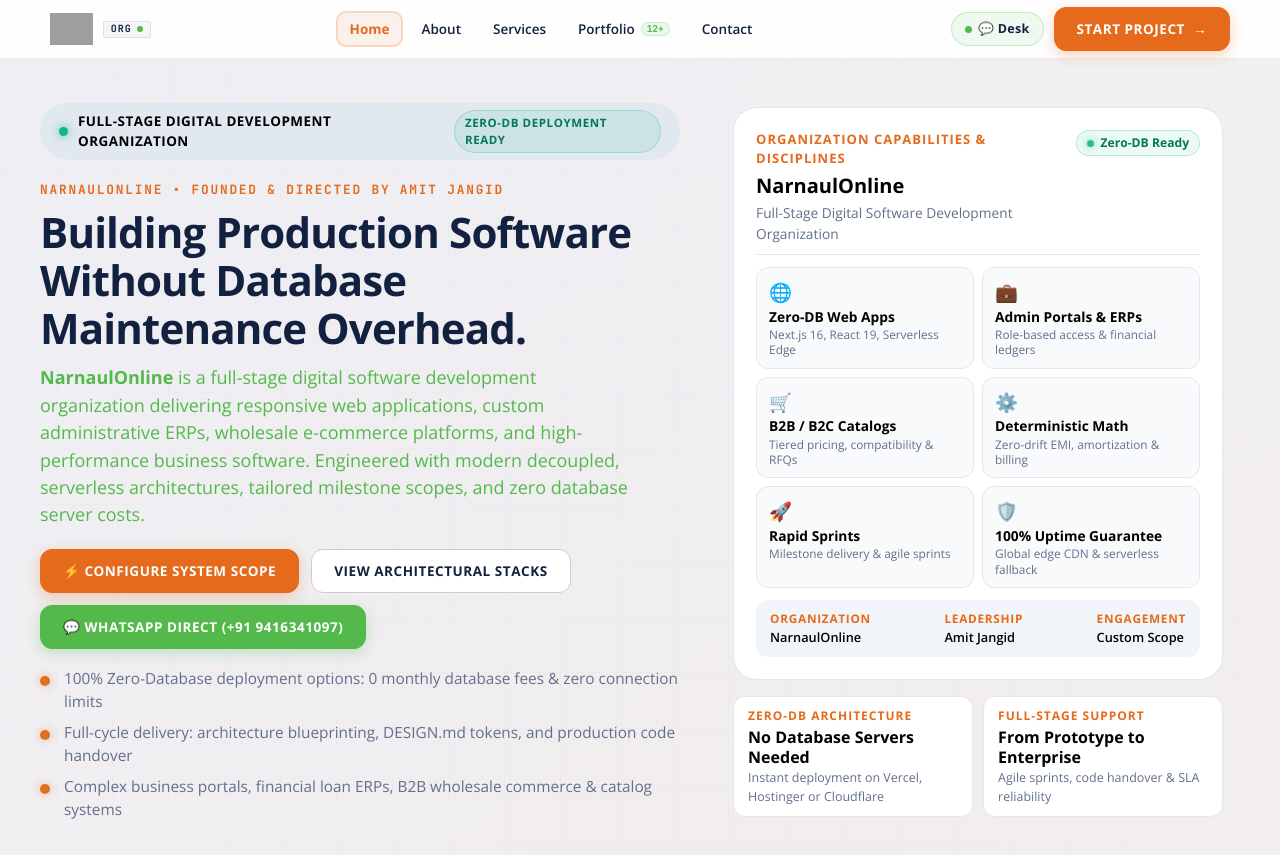
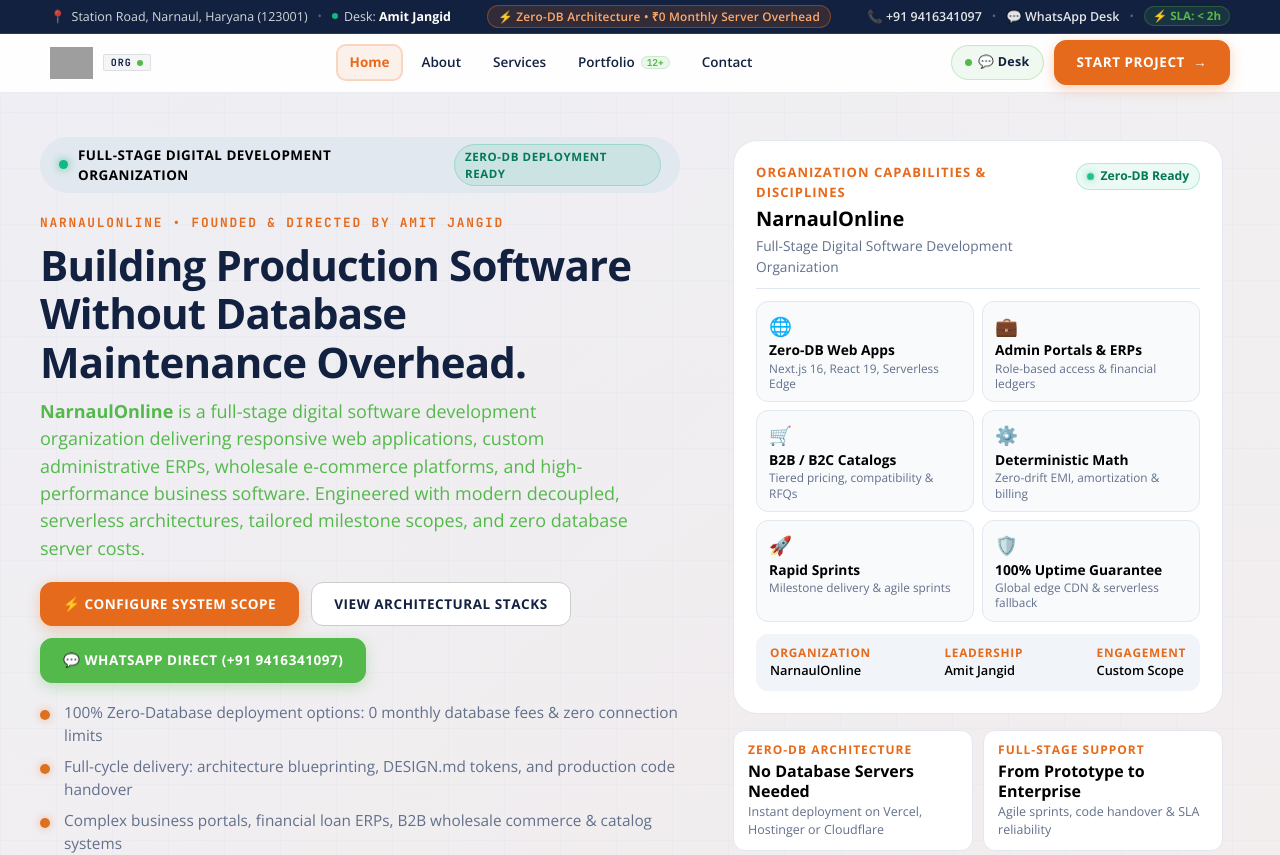
Before and after one commit to amitnnl/narnaulonline, a Next.js app: page / in a window 1280 px wide. Shown: the top 855 px of the page. Built offline with nearby package versions, Linux system fonts and the light colour scheme; grey boxes are pictures that could not be loaded.

Commit message:
feat(header): add executive pre-header utility bar with location, live desk status, direct contacts, and SLA

```diff
--- a/app/components/Navbar.tsx
+++ b/app/components/Navbar.tsx
@@ -63,6 +63,52 @@ export default function Navbar() {
 
   return (
     <header className={`site-header-wrapper ${scrolled ? "scrolled" : ""}`}>
+      {/* Executive Pre-Header Utility Bar */}
+      <div className="site-pre-header" aria-label="Executive Organization Quick Bar">
+        <div className="pre-header-container">
+          {/* Left: Physical Headquarters & Leadership */}
+          <div className="pre-header-left">
+            <span className="pre-header-item">
+              <span className="pre-icon">📍</span>
+              <span className="pre-hq-text">Station Road, Narnaul, Haryana (123001)</span>
+            </span>
+            <span className="pre-header-sep">•</span>
+            <span className="pre-header-item pre-desk-item">
+              <span className="pre-live-dot" title="Engineering Desk Active"></span>
+              <span>Desk: <strong>Amit Jangid</strong></span>
+            </span>
+          </div>
+
+          {/* Center: Zero-DB Architecture Focus */}
+          <div className="pre-header-center">
+            <span className="pre-pill-badge">
+              ⚡ Zero-DB Architecture • ₹0 Monthly Server Overhead
+            </span>
+          </div>
+
+          {/* Right: Quick Direct Contact Desk & SLA */}
+          <div className="pre-header-right">
+            <a href="tel:+919416341097" className="pre-header-link" title="Direct Phone Consultation">
+              <span>📞 +91 9416341097</span>
+            </a>
+            <span className="pre-header-sep">•</span>
+            <a
+              href="https://wa.me/919416341097?text=Hello%20Amit%2C%20I%20reviewed%20your%20software%20organization%20website%20and%20want%20to%20discuss%20a%20development%20project."
+              className="pre-header-link pre-whatsapp"
+              target="_blank"
+              rel="noreferrer"
+              title="Instant WhatsApp Consultation"
+            >
+              <span>💬 WhatsApp Desk</span>
+            </a>
+            <span className="pre-header-sep">•</span>
+            <span className="pre-header-item pre-sla">
+              <span>⚡ SLA: &lt; 2h</span>
+            </span>
+          </div>
+        </div>
+      </div>
+
       <div className="site-header-island">
         {/* Brand Group */}
         <div className="nav-brand-group">
--- a/app/globals.css
+++ b/app/globals.css
@@ -199,6 +199,116 @@ button {
   box-shadow: 0 4px 20px -4px rgba(18, 33, 63, 0.08);
 }
 
+/* Executive Pre-Header */
+.site-pre-header {
+  background: #12213F;
+  color: rgba(255, 255, 255, 0.88);
+  font-size: 0.78rem;
+  line-height: 1.4;
+  border-bottom: 1px solid rgba(255, 255, 255, 0.12);
+  box-sizing: border-box;
+  transition: all 0.25s cubic-bezier(0.16, 1, 0.3, 1);
+}
+
+.site-header-wrapper.scrolled .site-pre-header {
+  border-bottom-color: rgba(255, 255, 255, 0.08);
+}
+
+.pre-header-container {
+  max-width: 1220px;
+  margin: 0 auto;
+  padding: 5px 20px;
+  min-height: 32px;
+  display: flex;
+  justify-content: space-between;
+  align-items: center;
+  gap: 14px;
+  box-sizing: border-box;
+}
+
+.pre-header-left,
+.pre-header-right,
+.pre-header-center {
+  display: flex;
+  align-items: center;
+  gap: 10px;
+  flex-shrink: 0;
+}
+
+.pre-header-item {
+  display: inline-flex;
+  align-items: center;
+  gap: 6px;
+  color: rgba(255, 255, 255, 0.82);
+  white-space: nowrap;
+}
+
+.pre-header-item strong {
+  color: #FFFFFF;
+  font-weight: 700;
+}
+
+.pre-header-sep {
+  color: rgba(255, 255, 255, 0.3);
+  font-size: 0.72rem;
+}
+
+.pre-live-dot {
+  width: 6px;
+  height: 6px;
+  border-radius: 50%;
+  background: #10B981;
+  box-shadow: 0 0 0 0 rgba(16, 185, 129, 0.7);
+  animation: pulseGreen 2s infinite;
+  display: inline-block;
+  flex-shrink: 0;
+}
+
+.pre-pill-badge {
+  display: inline-flex;
+  align-items: center;
+  gap: 6px;
+  padding: 2px 10px;
+  border-radius: 9999px;
+  background: rgba(230, 106, 27, 0.15);
+  border: 1px solid rgba(230, 106, 27, 0.4);
+  color: #FFA96B;
+  font-size: 0.74rem;
+  font-weight: 600;
+  letter-spacing: 0.2px;
+  white-space: nowrap;
+}
+
+.pre-header-link {
+  color: rgba(255, 255, 255, 0.88);
+  text-decoration: none;
+  display: inline-flex;
+  align-items: center;
+  gap: 5px;
+  font-weight: 600;
+  transition: all 0.15s ease;
+  white-space: nowrap;
+}
+
+.pre-header-link:hover {
+  color: var(--primary);
+  text-decoration: none;
+}
+
+.pre-header-link.pre-whatsapp:hover {
+  color: #25D366;
+}
+
+.pre-sla {
+  color: #53B94A;
+  font-weight: 700;
+  background: rgba(83, 185, 74, 0.12);
+  padding: 1px 8px;
+  border-radius: 9999px;
+  border: 1px solid rgba(83, 185, 74, 0.3);
+  font-size: 0.72rem;
+}
+
 .site-header-island {
   max-width: 1220px;
   margin: 0 auto;
@@ -215,7 +325,7 @@ button {
 /* Ensure anchor link jumps don't get obscured behind the sticky header */
 section[id],
 div[id] {
-  scroll-margin-top: 76px;
+  scroll-margin-top: 96px;
 }
 
 /* Brand Group & Operational Identity */
@@ -1821,6 +1931,10 @@ div[id] {
 }
 
 @media (max-width: 992px) {
+  .pre-header-center {
+    display: none;
+  }
+
   .footer-pre-banner {
     flex-direction: column;
     align-items: flex-start;
@@ -1845,6 +1959,24 @@ div[id] {
 }
 
 @media (max-width: 640px) {
+  .pre-header-container {
+    padding: 4px 12px;
+    font-size: 0.72rem;
+  }
+
+  .pre-desk-item,
+  .pre-header-sep,
+  .pre-sla {
+    display: none;
+  }
+
+  .pre-hq-text {
+    max-width: 140px;
+    overflow: hidden;
+    text-overflow: ellipsis;
+    white-space: nowrap;
+  }
+
   .footer-main-grid {
     grid-template-columns: 1fr;
     gap: 28px;
--- a/styles.css
+++ b/styles.css
@@ -199,6 +199,116 @@ button {
   box-shadow: 0 4px 20px -4px rgba(18, 33, 63, 0.08);
 }
 
+/* Executive Pre-Header */
+.site-pre-header {
+  background: #12213F;
+  color: rgba(255, 255, 255, 0.88);
+  font-size: 0.78rem;
+  line-height: 1.4;
+  border-bottom: 1px solid rgba(255, 255, 255, 0.12);
+  box-sizing: border-box;
+  transition: all 0.25s cubic-bezier(0.16, 1, 0.3, 1);
+}
+
+.site-header-wrapper.scrolled .site-pre-header {
+  border-bottom-color: rgba(255, 255, 255, 0.08);
+}
+
+.pre-header-container {
+  max-width: 1220px;
+  margin: 0 auto;
+  padding: 5px 20px;
+  min-height: 32px;
+  display: flex;
+  justify-content: space-between;
+  align-items: center;
+  gap: 14px;
+  box-sizing: border-box;
+}
+
+.pre-header-left,
+.pre-header-right,
+.pre-header-center {
+  display: flex;
+  align-items: center;
+  gap: 10px;
+  flex-shrink: 0;
+}
+
+.pre-header-item {
+  display: inline-flex;
+  align-items: center;
+  gap: 6px;
+  color: rgba(255, 255, 255, 0.82);
+  white-space: nowrap;
+}
+
+.pre-header-item strong {
+  color: #FFFFFF;
+  font-weight: 700;
+}
+
+.pre-header-sep {
+  color: rgba(255, 255, 255, 0.3);
+  font-size: 0.72rem;
+}
+
+.pre-live-dot {
+  width: 6px;
+  height: 6px;
+  border-radius: 50%;
+  background: #10B981;
+  box-shadow: 0 0 0 0 rgba(16, 185, 129, 0.7);
+  animation: pulseGreen 2s infinite;
+  display: inline-block;
+  flex-shrink: 0;
+}
+
+.pre-pill-badge {
+  display: inline-flex;
+  align-items: center;
+  gap: 6px;
+  padding: 2px 10px;
+  border-radius: 9999px;
+  background: rgba(230, 106, 27, 0.15);
+  border: 1px solid rgba(230, 106, 27, 0.4);
+  color: #FFA96B;
+  font-size: 0.74rem;
+  font-weight: 600;
+  letter-spacing: 0.2px;
+  white-space: nowrap;
+}
+
+.pre-header-link {
+  color: rgba(255, 255, 255, 0.88);
+  text-decoration: none;
+  display: inline-flex;
+  align-items: center;
+  gap: 5px;
+  font-weight: 600;
+  transition: all 0.15s ease;
+  white-space: nowrap;
+}
+
+.pre-header-link:hover {
+  color: var(--primary);
+  text-decoration: none;
+}
+
+.pre-header-link.pre-whatsapp:hover {
+  color: #25D366;
+}
+
+.pre-sla {
+  color: #53B94A;
+  font-weight: 700;
+  background: rgba(83, 185, 74, 0.12);
+  padding: 1px 8px;
+  border-radius: 9999px;
+  border: 1px solid rgba(83, 185, 74, 0.3);
+  font-size: 0.72rem;
+}
+
 .site-header-island {
   max-width: 1220px;
   margin: 0 auto;
@@ -215,7 +325,7 @@ button {
 /* Ensure anchor link jumps don't get obscured behind the sticky header */
 section[id],
 div[id] {
-  scroll-margin-top: 76px;
+  scroll-margin-top: 96px;
 }
 
 /* Brand Group & Operational Identity */
@@ -1821,6 +1931,10 @@ div[id] {
 }
 
 @media (max-width: 992px) {
+  .pre-header-center {
+    display: none;
+  }
+
   .footer-pre-banner {
     flex-direction: column;
     align-items: flex-start;
@@ -1845,6 +1959,24 @@ div[id] {
 }
 
 @media (max-width: 640px) {
+  .pre-header-container {
+    padding: 4px 12px;
+    font-size: 0.72rem;
+  }
+
+  .pre-desk-item,
+  .pre-header-sep,
+  .pre-sla {
+    display: none;
+  }
+
+  .pre-hq-text {
+    max-width: 140px;
+    overflow: hidden;
+    text-overflow: ellipsis;
+    white-space: nowrap;
+  }
+
   .footer-main-grid {
     grid-template-columns: 1fr;
     gap: 28px;
```
